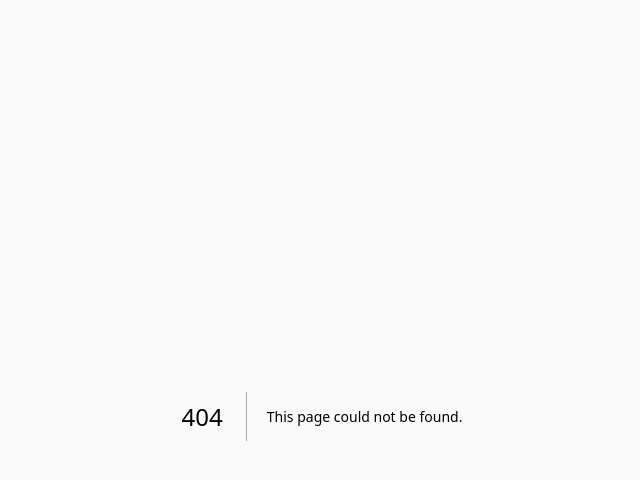
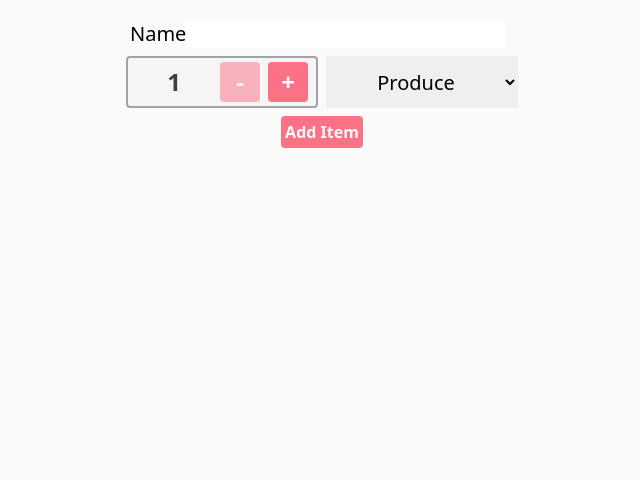
Before and after one commit to DylaneElyse/cprg306-assignments, a Next.js app: page /week-5 in a window 1280 px wide. Before the commit this address had no page. Shown: the top 480 px of the page, without its empty margins (318-958 px from the left). Built offline with nearby package versions, Linux system fonts and the light colour scheme.

Commit message:
Complete Week 4 assignment

```diff
--- a/app/layout.js
+++ b/app/layout.js
@@ -1,8 +1,8 @@
 import "./globals.css";
 
 export const metadata = {
-  title: "Week 3 Assignment",
-  description: "Week 3 Assignment",
+  title: "CPRG 306 Assignments",
+  description: "CPRG 306 Assignments",
 };
 
 export default function RootLayout({ children }) {
--- a/app/page.js
+++ b/app/page.js
@@ -13,6 +13,30 @@ export default function Page() {
       <p>
         <Link href="week-4">Week 4 Assignment</Link>
       </p>
+      <p>
+        <Link href="week-5">Week 5 Assignment</Link>
+      </p>
+      {/* <p>
+        <Link href="week-6">Week 4 Assignment</Link>
+      </p>
+      <p>
+        <Link href="week-7">Week 4 Assignment</Link>
+      </p>
+      <p>
+        <Link href="week-8">Week 4 Assignment</Link>
+      </p>
+      <p>
+        <Link href="week-9">Week 4 Assignment</Link>
+      </p>
+      <p>
+        <Link href="week-10">Week 4 Assignment</Link>
+      </p>
+      <p>
+        <Link href="week-11">Week 4 Assignment</Link>
+      </p>
+      <p>
+        <Link href="week-12">Week 4 Assignment</Link>
+      </p> */}
     </main>
   );
 }
--- a/app/week-4/new-item.js
+++ b/app/week-4/new-item.js
@@ -1,26 +1,42 @@
+"use client";
+
 import { useState } from "react";
 
-export default function Counter() {
-  const [count, setCount] = useState(1);
+// const [quantity, setQuantity] = useState(1);
+
+export default function NewItem() {
+  const [quantity, setQuantity] = useState(1);
+
+  function increment() {
+    if (quantity < 20) {
+      setQuantity(quantity + 1);
+    }
+  }
+
+  function decrement() {
+    if (quantity > 1) {
+      setQuantity(quantity - 1);
+    }
+  }
 
   return (
     <div className="flex flex-row items-center px-5 py-3 m-10 bg-neutral-300 rounded">
-      <div className="flex-2 w-20 h-10 bg-neutral-100 border-2 border-neutral-400 rounded text-center m-1">
-        <p className="text-2xl font-bold text-neutral-700">{count}</p>
+      <div className="w-20 h-10 bg-neutral-100 border-2 border-neutral-400 rounded text-center m-1">
+        <p className="text-2xl font-bold text-neutral-700">{quantity}</p>
       </div>
       <button
-        className="flex-1 bg-rose-400 rounded w-10 h-10 text-neutral-50 font-bold text-2xl m-1 text-center disabled:opacity-50"
+        className="bg-rose-400 rounded text-neutral-50 font-bold text-2xl text-center disabled:opacity-50 w-10 h-10 m-1"
+        onClick={() => decrement()}
+        disabled={quantity === 1}
+      >
+        -
+      </button>
+      <button
+        className="bg-rose-400 rounded text-neutral-50 font-bold text-2xl text-center disabled:opacity-50 w-10 h-10 m-1"
         onClick={() => increment()}
-        disabled={count === 20}
+        disabled={quantity === 20}
       >
         +
-      </button>
-      <button
-        className="flex-1 bg-rose-400 rounded w-10 h-10 text-neutral-50 font-bold text-2xl m-1 text-center disabled:opacity-50"
-        onClick={() => decrement()}
-        disabled={count === 1}
-      >
-        -
       </button>
     </div>
   );
--- /dev/null
+++ b/app/week-5/new-item.js
@@ -0,0 +1,91 @@
+"use client";
+
+import { useState } from "react";
+
+export default function NewItem() {
+  const [name, setName] = useState("");
+  const [quantity, setQuantity] = useState(1);
+  const [category, setCategory] = useState("produce");
+
+  const handleSubmit = (event) => {
+    event.preventDefault();
+    let item = { name, quantity, category };
+    console.log(item);
+    alert(`${item.name} ${item.quantity} ${item.category} added!`);
+  };
+
+  function increment() {
+    if (quantity < 20) {
+      setQuantity(quantity + 1);
+    }
+  }
+
+  function decrement() {
+    if (quantity > 1) {
+      setQuantity(quantity - 1);
+    }
+  }
+
+  return (
+    <form onSubmit={handleSubmit} className="flex flex-col items-center">
+      <div className="m-1 text-xl w-96">
+        <label>Name</label>
+        <input
+          className="w-80"
+          type="text"
+          value={name}
+          onChange={(event) => setName(event.target.value)}
+          required
+        ></input>
+      </div>
+      <div className="flex flex-row">
+        <div className="flex flex-row bg-neutral-100 border-2 border-neutral-400 rounded m-1 w-48">
+          <div className="content-center">
+            <p className="w-20 flex-2 text-2xl text-center font-bold text-neutral-700 m-1 pl-1">
+              {quantity}
+            </p>
+          </div>
+          <div>
+            <button
+              className="flex-1 bg-rose-400 rounded text-neutral-50 font-bold text-2xl content-center disabled:opacity-50 w-10 h-10 m-1"
+              onClick={() => decrement()}
+              disabled={quantity === 1}
+            >
+              -
+            </button>
+            <button
+              className="flex-1 bg-rose-400 rounded text-neutral-50 font-bold text-2xl content-center disabled:opacity-50 w-10 h-10 m-1"
+              onClick={() => increment()}
+              disabled={quantity === 20}
+            >
+              +
+            </button>
+          </div>
+        </div>
+        <select
+          className="text-xl text-center m-1 w-48"
+          value={category}
+          onChange={(event) => setCategory(event.target.value)}
+        >
+          <option value="produce">Produce</option>
+          <option value="dairy">Dairy</option>
+          <option value="bakery">Bakery</option>
+          <option value="meat">Meat</option>
+          <option value="frozen foods">Frozen Foods</option>
+          <option value="canned goods">Canned Goods</option>
+          <option value="dry goods">Dry Goods</option>
+          <option value="beverages">Beverages</option>
+          <option value="snacks">Snacks</option>
+          <option value="household">Household</option>
+          <option value="other">Other</option>
+        </select>
+      </div>
+      <button
+        className="flex-1 bg-rose-400 rounded text-neutral-50 font-semibold content-center disabled:opacity-50 p-1 m-1"
+        type="submit"
+      >
+        Add Item
+      </button>
+    </form>
+  );
+}
--- a/app/week-4/page.js
+++ b/app/week-5/page.js
@@ -1,11 +1,11 @@
 "use client";
 
-import Counter from "./new-item.js";
+import NewItem from "./new-item.js";
 
 export default function Page() {
   return (
     <main className="flex justify-center ">
-      <Counter />
+      <NewItem />
     </main>
   );
 }
--- a/components/NewItem.js
+++ b/components/NewItem.js
@@ -1,15 +1,39 @@
-"use client";
+// "use client";
 
-import { useState } from "react";
+// import { useState } from "react";
 
-export function increment() {
-  if (count < 20) {
-    setCount(count + 1);
-  }
-}
+// const [quantity, setQuantity] = useState(1);
 
-export function decrement() {
-  if (count > 1) {
-    setCount(count - 1);
-  }
-}
+// export function increment() {
+//   if (quantity < 20) {
+//     setQuantity(quantity + 1);
+//   }
+// }
+
+// export function decrement() {
+//   if (quantity > 1) {
+//     setQuantity(quantity - 1);
+//   }
+// }
+
+// return (
+//   <div className="flex flex-row items-center px-5 py-3 m-10 bg-neutral-300 rounded">
+//     <div className="flex-2 w-20 h-10 bg-neutral-100 border-2 border-neutral-400 rounded text-center m-1">
+//       <p className="text-2xl font-bold text-neutral-700">{count}</p>
+//     </div>
+//     <button
+//       className="flex-1 bg-rose-400 rounded w-10 h-10 text-neutral-50 font-bold text-2xl m-1 text-center disabled:opacity-50"
+//       onClick={() => increment()}
+//       disabled={count === 20}
+//     >
+//       +
+//     </button>
+//     <button
+//       className="flex-1 bg-rose-400 rounded w-10 h-10 text-neutral-50 font-bold text-2xl m-1 text-center disabled:opacity-50"
+//       onClick={() => decrement()}
+//       disabled={count === 1}
+//     >
+//       -
+//     </button>
+//   </div>
+// );
```
